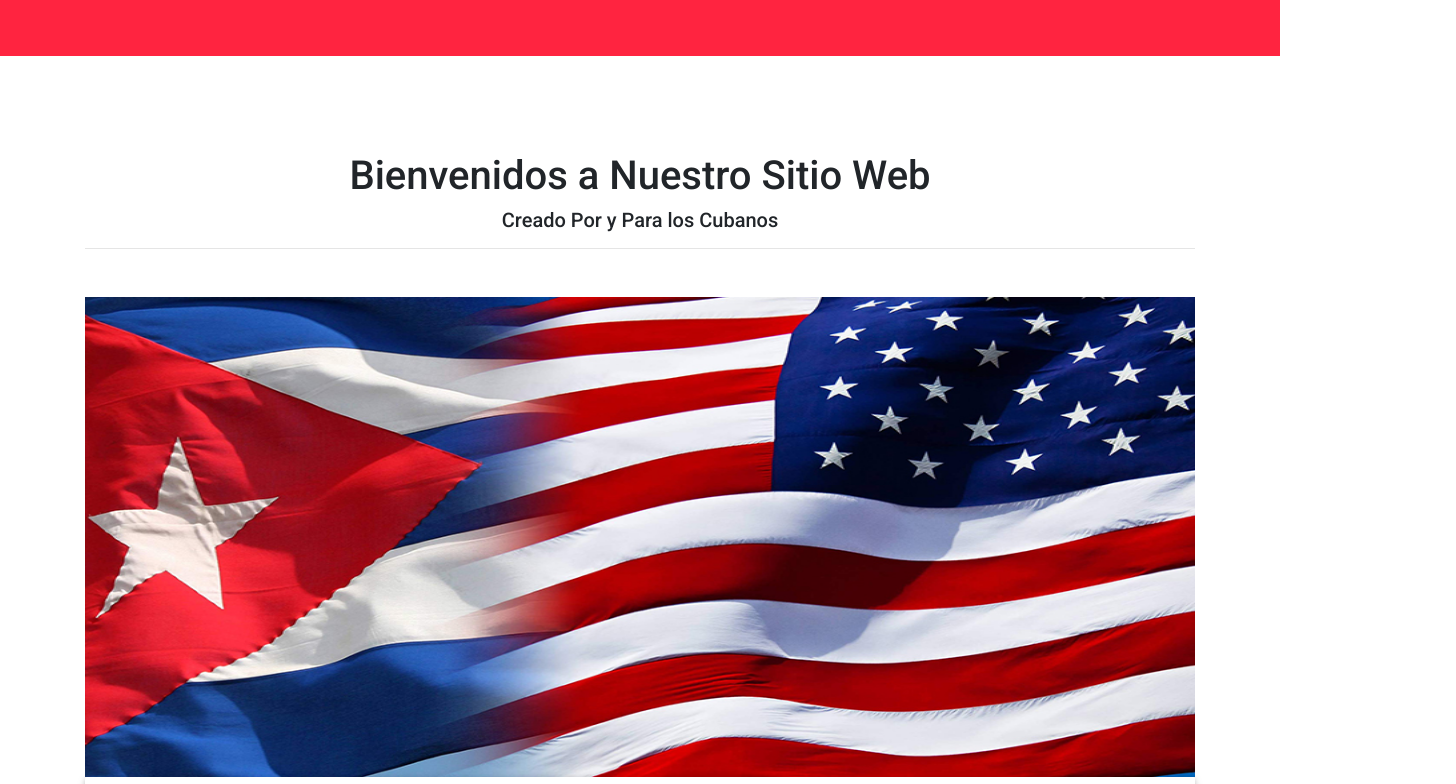
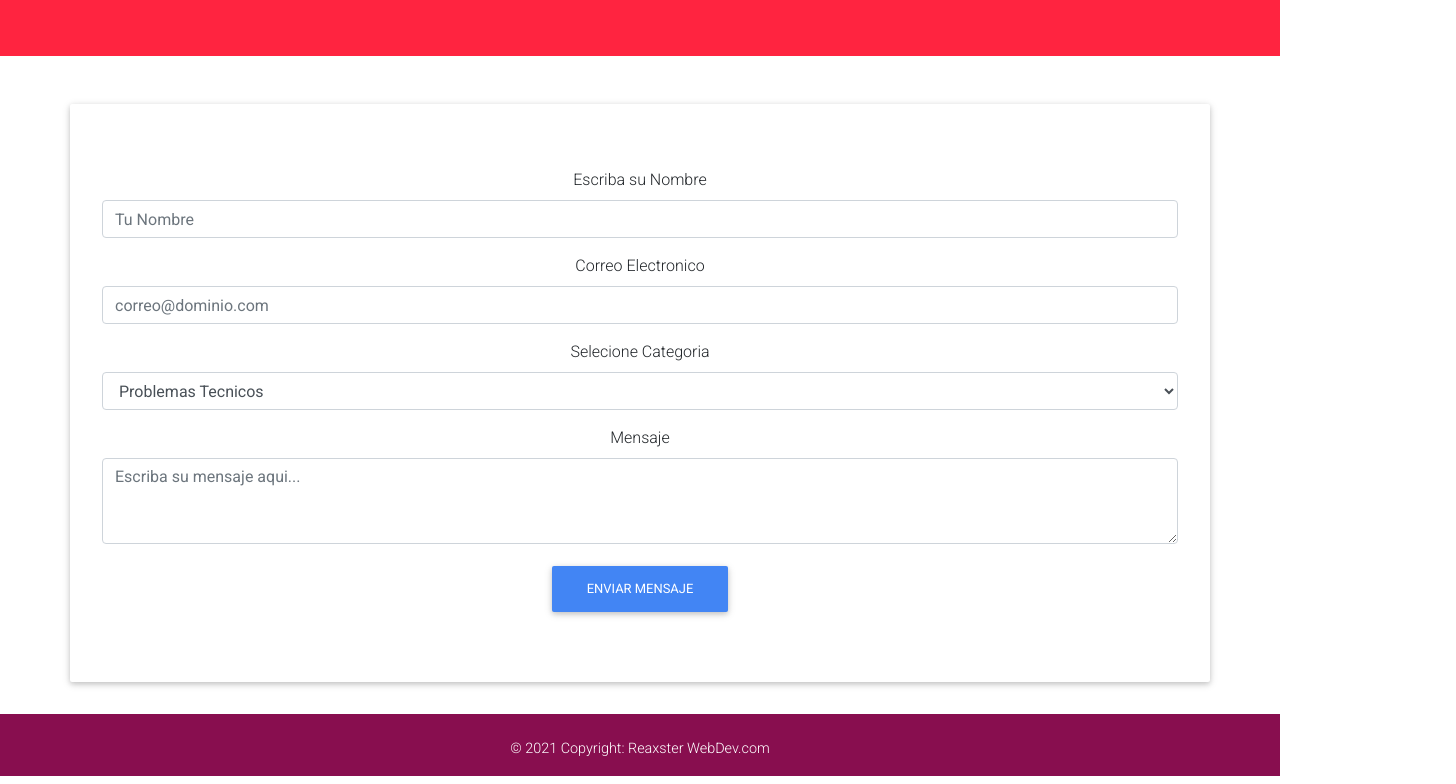
Before and after one commit to reaxster/citascuba, a React (Create React App) app: page /contact in a window 1280 px wide. Shown: the part 376-1160 px from the top of the page, 1456 px wide, since content can reach past the window. Built offline with nearby package versions, Linux system fonts and the light colour scheme.

Commit message:
Created Contact.js page, more modifications are needed

```diff
--- a/package.json
+++ b/package.json
@@ -7,9 +7,11 @@
     "@testing-library/react": "^11.2.3",
     "@testing-library/user-event": "^12.6.0",
     "axios": "^0.21.1",
+    "bootstrap": "^4.6.0",
     "dotenv": "^8.2.0",
     "mdbreact": "git+https://oauth2:uMa71Qv-U6zXz54JAkXP@git.mdbootstrap.com/mdb/react/re-pro.git",
     "react": "^17.0.1",
+    "react-bootstrap": "^1.5.0",
     "react-dom": "^17.0.1",
     "react-google-recaptcha": "^2.1.0",
     "react-router-dom": "^5.2.0",
--- a/src/App.js
+++ b/src/App.js
@@ -24,6 +24,7 @@ import Test from "./pages/Test";
 
 import { AuthContext } from "./contexs/useAuthContext";
 import { useAuthHook } from "./hooks/useAuthHook";
+import Contact from "./pages/Contact";
 
 //import AdminPageContainer from "./components/ADMIN/admin_components/AdminPageContainer";
 
@@ -70,6 +71,10 @@ function App() {
             <DisclosurePage />
           </Route>
 
+          <Route exact path="/contact">
+            <Contact />
+          </Route>
+
           <Route path="/">
             <HomePage />
           </Route>
@@ -94,6 +99,10 @@ function App() {
           </Route>
           <Route exact path="/disclosure">
             <DisclosurePage />
+          </Route>
+
+          <Route exact path="/contact">
+            <Contact />
           </Route>
 
           <Route exact path="/login">
--- a/src/components/ADMIN/admin_components/AdminEditCases/Admin_EditCaseEdit.js
+++ b/src/components/ADMIN/admin_components/AdminEditCases/Admin_EditCaseEdit.js
@@ -1,4 +1,12 @@
-import { MDBCol, MDBInput, MDBRow } from "mdbreact";
+import {
+  MDBCol,
+  MDBInput,
+  MDBRow,
+  MDBSelect,
+  MDBSelectInput,
+  MDBSelectOptions,
+  MDBSelectOption,
+} from "mdbreact";
 import React, { useContext, useState } from "react";
 import useFormHook from "../../../../hooks/useFormHook";
 import { convertFromMMDDYYYYtoYYYYMMDD } from "../../../../Utils/Date/DateUtil";
@@ -63,34 +71,34 @@ export default (props) => {
   return (
     <MDBRow
       className={
-        "d-flex shadow flex-md-row flex-column justify-content-center  justify-content-md-around align-items-md-center w-75 my-3"
+        "d-flex shadow flex-md-row flex-column justify-content-center  justify-content-md-around align-items-md-center w-75 my-3 h-100"
       }
       style={{ border: "#f48fb1  solid 2px", borderRadius: 10 }}
     >
+      {showModal && (
         <Modal
           handleClose={handleShowModal}
           show={showModal}
           message="You record has been updated"
           is_reload={true}
         />
+      )}
 
-      <MDBCol className="mt-2">
+      <MDBCol className="mt-2 d-flex flex-column justify-content-between h-100 w-100">
         <h5>
           <strong>Update Info</strong>
         </h5>
         <hr />
 
-        <MDBCol size="12">
-          <label htmlFor="form-visa">Visa Type</label>
+        <div className="d-flex flex-column align-items-start m-0 p-0">
+          <label htmlFor="form-visa">Select your Visa</label>
           <select
-            className="browser-default custom-select mt-4"
-            name="visa"
+            value={visa}
             id="form-visa"
-            value={visa}
             onChange={updateVisa}
-            required
+            className="browser-default custom-select"
           >
-            <option value="">Select Visa</option>
+            <option>{visa}</option>
             <option value="CR1/IR1">CR1/IR1</option>
             <option value="CR2/IR2">CR2/IR2</option>
             <option value="IR3">IR3</option>
@@ -106,30 +114,29 @@ export default (props) => {
             <option value="K3">K3</option>
             <option value="K4">K4</option>
           </select>
-        </MDBCol>
-        <MDBCol size="12">
-          <label htmlFor="form-cc">Caso Cerrado</label>
+        </div>
+
         <MDBInput
+          label="Caso Cerrado"
           type="date"
           value={cc}
           id="form-cc"
+          className="form-control"
           onChange={updateCC}
           name="cc"
         />
-        </MDBCol>
-        <div className="test ">
-          <label htmlFor="form-ent">Interview Date</label>
+
         <MDBInput
+          label="Interview Date"
           type="date"
           id="form-ent"
           value={ent}
-            style={{ margin: 1, border: "1px solid red" }}
-            className="form-control p-0"
+          className="form-control"
           onChange={updateEnt}
           name="ent"
         />
-        </div>
-        <MDBCol size="12">
+
+        <div className="d-flex flex-column align-items-start m-0 p-0">
           <label htmlFor="form-exp">Visa Expedite</label>
           <select
             className="form-control"
@@ -141,7 +148,8 @@ export default (props) => {
             <option value="No">No</option>
             <option value="Si">Si</option>
           </select>
-        </MDBCol>
+        </div>
+
         <Admin_Confirmation
           className="d-flex justify-content-center"
           modalHandler={handleSubmit}
--- a/src/components/ADMIN/admin_components/AdminEditCases/Admin_EditCaseMain.js
+++ b/src/components/ADMIN/admin_components/AdminEditCases/Admin_EditCaseMain.js
@@ -34,6 +34,7 @@ export default () => {
         // Handle Error Here
         console.log("ERROR HAS OCCURED WHEN RETRIEVING TABLE VALUES");
         console.error(err);
+        alert("You Do not have Access to this resource\n" + err);
       }
     };
     getAll();
--- /dev/null
+++ b/src/pages/Contact.js
@@ -0,0 +1,100 @@
+import React, { useState } from "react";
+import Form from "react-bootstrap/Form";
+import Button from "react-bootstrap/Button";
+import useFormHook from "../hooks/useFormHook";
+import axios from "axios";
+
+import Captcha from "../components/Captcha";
+
+export default () => {
+  const [name, updateName, resetName] = useFormHook("");
+  const [email, updateEmail, resetEmail] = useFormHook("");
+  const [category, updateCategory, resetCategory] = useFormHook("");
+  const [message, updateMessage, resetMessage] = useFormHook("");
+  const [validated, setValidated] = useState(false);
+
+  const postMessage = async () => {
+    try {
+      const res = await axios.post(
+        process.env.REACT_APP_BACKEND_URL + "/contact",
+        { name, email, category, message }
+      );
+      console.log(res.data);
+    } catch (err) {
+      alert(err);
+    }
+  };
+
+  const handleSubmit = (event) => {
+    const form = event.currentTarget;
+    event.preventDefault();
+
+    if (form.checkValidity() === false) {
+      event.stopPropagation();
+      alert("FORM INVaLID");
+      setValidated(true);
+      return;
+    }
+
+    postMessage();
+    alert(name + " " + email + " " + category + " " + message);
+
+    resetName();
+    resetEmail();
+    resetMessage();
+  };
+
+  return (
+    <Form
+      noValidate
+      validated={validated}
+      onSubmit={handleSubmit}
+      className="jumbotron container"
+    >
+      <Form.Group controlId="exampleForm.ControlInput1">
+        <Form.Label>Escriba su Nombre</Form.Label>
+        <Form.Control
+          required
+          value={name}
+          onChange={updateName}
+          type="text"
+          placeholder="Tu Nombre"
+        />
+      </Form.Group>
+
+      <Form.Group controlId="exampleForm.ControlInput1">
+        <Form.Label>Correo Electronico</Form.Label>
+        <Form.Control
+          required
+          value={email}
+          onChange={updateEmail}
+          type="email"
+          placeholder="correo@dominio.com"
+        />
+      </Form.Group>
+      <Form.Group controlId="exampleForm.ControlSelect1">
+        <Form.Label>Selecione Categoria</Form.Label>
+        <Form.Control as="select" onChange={updateCategory} value={category}>
+          <option value="technical">Problemas Tecnicos</option>
+          <option value="suggestions">Recomendaciones</option>
+          <option value="other">Otro</option>
+        </Form.Control>
+      </Form.Group>
+
+      <Form.Group controlId="exampleForm.ControlTextarea1">
+        <Form.Label>Mensaje</Form.Label>
+        <Form.Control
+          value={message}
+          onChange={updateMessage}
+          required
+          placeholder="Escriba su mensaje aqui..."
+          as="textarea"
+          rows={3}
+        />
+      </Form.Group>
+      <Button variant="primary" type="submit">
+        Enviar Mensaje
+      </Button>
+    </Form>
+  );
+};
```
Also changed, not shown: 2 other files (tests, documents, lock files or other folders). Lines whose indentation alone changed are shown as unchanged.
